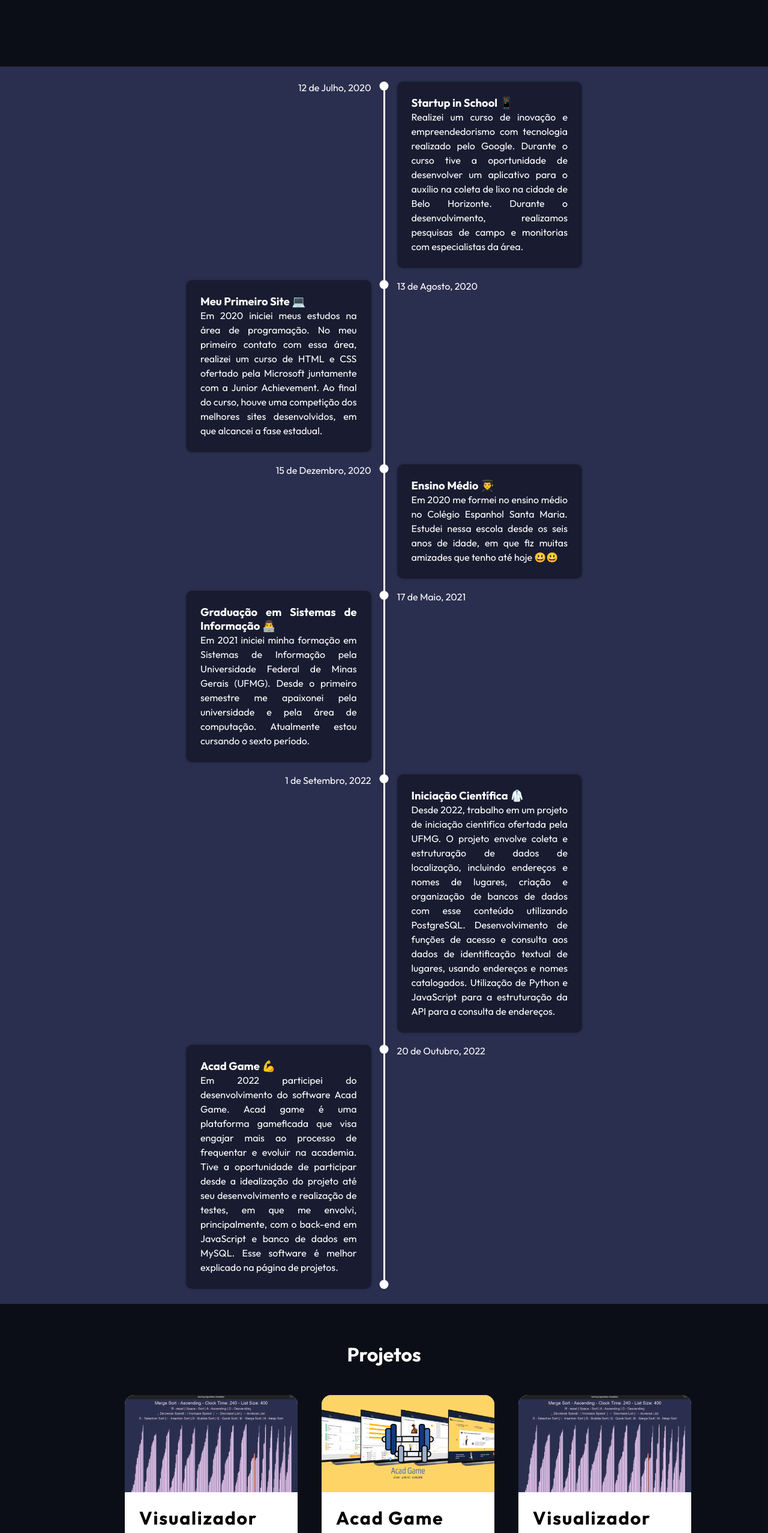
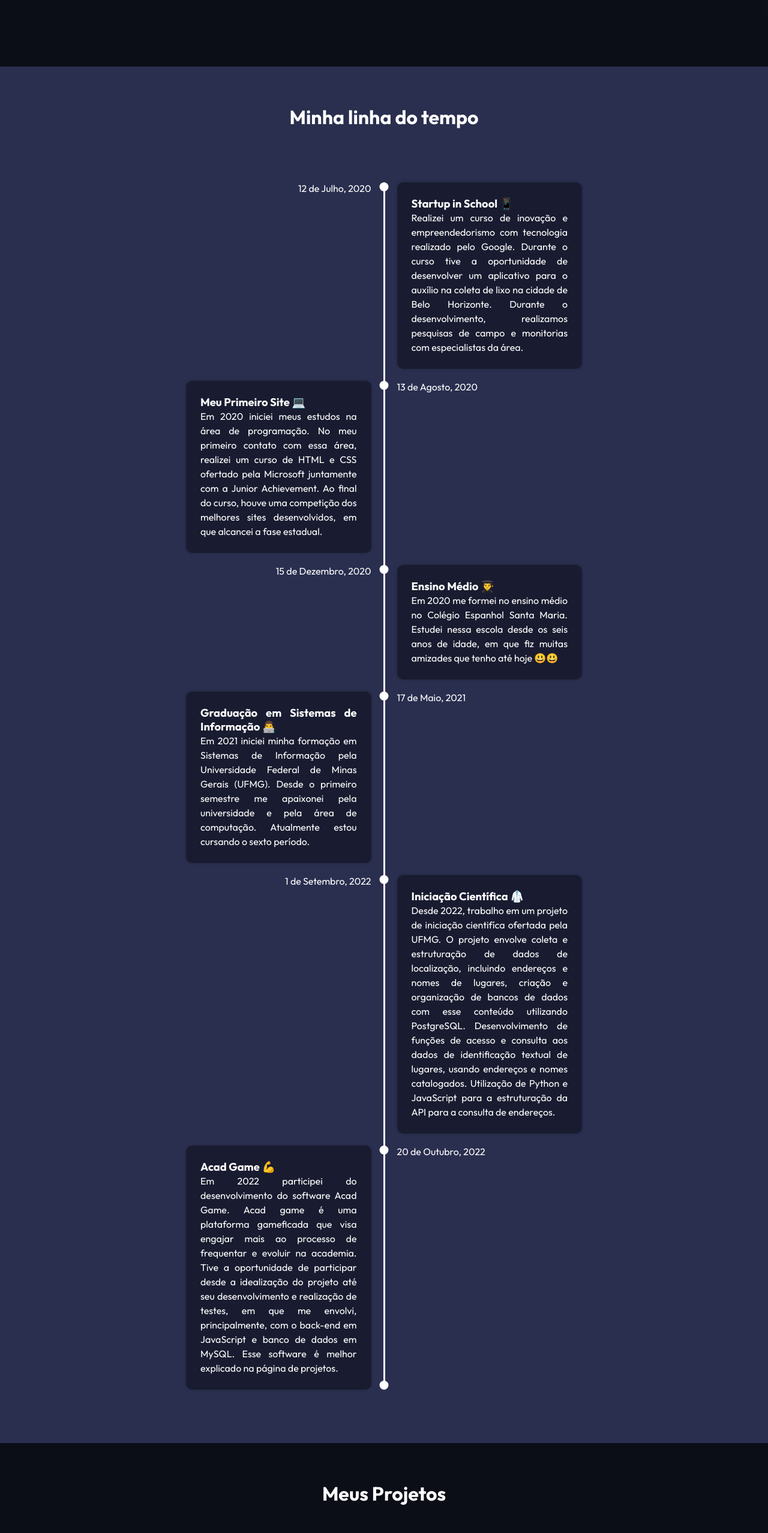
Before and after one commit to Chbmleao/Carlos-Portfolio, a React (Create React App) app: page / in a window 1280 px wide. Shown: the part 1489-4045 px from the top of the page at 60% size. Built offline with nearby package versions, Linux system fonts and the light colour scheme.

Commit message:
Add title to all portfolio sections

```diff
--- a/src/components/Form.js
+++ b/src/components/Form.js
@@ -51,6 +51,7 @@ class Form extends Component {
   render() {
     return (
       <div className="form" id="contact">
+        <h1>Envie uma mensagem para mim!</h1>
         <form ref={this.formRef} onSubmit={this.sendEmail}>
           <label>Seu nome</label>
           <input
--- a/src/components/FormStyles.css
+++ b/src/components/FormStyles.css
@@ -26,3 +26,8 @@
 .form textarea {
   margin-bottom: 1.8rem;
 }
+
+.form h1 {
+  text-align: center;
+  padding: 4rem 0 0 0;
+}
--- a/src/components/Timeline.js
+++ b/src/components/Timeline.js
@@ -5,6 +5,10 @@ import React from "react";
 const Timeline = () => {
   return (
     <div className="timeline" id="timeline">
+      <div className="timeline-head">
+        <h1>Minha linha do tempo</h1>
+      </div>
+      <div className="timeline-body">
         <div className="timeline-component">
           <div className="timeline-date timeline-date-right">
             12 de Julho, 2020
@@ -19,8 +23,8 @@ const Timeline = () => {
             Realizei um curso de inovação e empreendedorismo com tecnologia
             realizado pelo Google. Durante o curso tive a oportunidade de
             desenvolver um aplicativo para o auxílio na coleta de lixo na cidade
-          de Belo Horizonte. Durante o desenvolvimento, realizamos pesquisas de
-          campo e monitorias com especialistas da área.
+            de Belo Horizonte. Durante o desenvolvimento, realizamos pesquisas
+            de campo e monitorias com especialistas da área.
           </p>
         </div>
 
@@ -30,8 +34,8 @@ const Timeline = () => {
             Em 2020 iniciei meus estudos na área de programação. No meu primeiro
             contato com essa área, realizei um curso de HTML e CSS ofertado pela
             Microsoft juntamente com a Junior Achievement. Ao final do curso,
-          houve uma competição dos melhores sites desenvolvidos, em que alcancei
-          a fase estadual.
+            houve uma competição dos melhores sites desenvolvidos, em que
+            alcancei a fase estadual.
           </p>
         </div>
         <div className="timeline-middle">
@@ -66,16 +70,18 @@ const Timeline = () => {
           </h2>
           <p className="timeline-paragraph">
             Em 2021 iniciei minha formação em Sistemas de Informação pela
-          Universidade Federal de Minas Gerais (UFMG). Desde o primeiro semestre
-          me apaixonei pela universidade e pela área de computação. Atualmente
-          estou cursando o sexto período.
+            Universidade Federal de Minas Gerais (UFMG). Desde o primeiro
+            semestre me apaixonei pela universidade e pela área de computação.
+            Atualmente estou cursando o sexto período.
           </p>
         </div>
         <div className="timeline-middle">
           <div className="timeline-point"></div>
         </div>
         <div className="timeline-component">
-        <div className="timeline-date timeline-date-left">17 de Maio, 2021</div>
+          <div className="timeline-date timeline-date-left">
+            17 de Maio, 2021
+          </div>
         </div>
 
         <div className="timeline-component">
@@ -93,23 +99,23 @@ const Timeline = () => {
             pela UFMG. O projeto envolve coleta e estruturação de dados de
             localização, incluindo endereços e nomes de lugares, criação e
             organização de bancos de dados com esse conteúdo utilizando
-          PostgreSQL. Desenvolvimento de funções de acesso e consulta aos dados
-          de identificação textual de lugares, usando endereços e nomes
-          catalogados. Utilização de Python e JavaScript para a estruturação da
-          API para a consulta de endereços.
+            PostgreSQL. Desenvolvimento de funções de acesso e consulta aos
+            dados de identificação textual de lugares, usando endereços e nomes
+            catalogados. Utilização de Python e JavaScript para a estruturação
+            da API para a consulta de endereços.
           </p>
         </div>
 
         <div className="timeline-component timeline-component-bottom timeline-component-bg">
           <h2 className="timeline-title">Acad Game 💪</h2>
           <p className="timeline-paragraph">
-          Em 2022 participei do desenvolvimento do software Acad Game. Acad game
-          é uma plataforma gameficada que visa engajar mais ao processo de
-          frequentar e evoluir na academia. Tive a oportunidade de participar
-          desde a idealização do projeto até seu desenvolvimento e realização de
-          testes, em que me envolvi, principalmente, com o back-end em
-          JavaScript e banco de dados em MySQL. Esse software é melhor explicado
-          na página de projetos.
+            Em 2022 participei do desenvolvimento do software Acad Game. Acad
+            game é uma plataforma gameficada que visa engajar mais ao processo
+            de frequentar e evoluir na academia. Tive a oportunidade de
+            participar desde a idealização do projeto até seu desenvolvimento e
+            realização de testes, em que me envolvi, principalmente, com o
+            back-end em JavaScript e banco de dados em MySQL. Esse software é
+            melhor explicado na página de projetos.
           </p>
         </div>
         <div className="timeline-middle">
@@ -122,6 +128,7 @@ const Timeline = () => {
           </div>
         </div>
       </div>
+    </div>
   );
 };
 
--- a/src/components/TimelineStyles.css
+++ b/src/components/TimelineStyles.css
@@ -1,4 +1,9 @@
-.timeline {
+.timeline-head h1 {
+  text-align: center;
+  padding: 4rem 0;
+}
+
+.timeline-body {
   margin: 0 auto;
   max-width: 750px;
   padding: 25px;
@@ -6,6 +11,12 @@
   grid-template-columns: 1fr 3px 1fr;
   color: white;
   text-align: justify;
+  margin-bottom: 4rem;
+}
+
+.timeline-body h1 {
+  text-align: center;
+  padding: 4rem 0 0 0;
 }
 
 .timeline-component {
--- a/src/components/Work.js
+++ b/src/components/Work.js
@@ -7,7 +7,7 @@ import React from "react";
 const Work = () => {
   return (
     <div className="work-container" id="project">
-      <h1 className="project-heading">Projetos</h1>
+      <h1 className="project-heading">Meus Projetos</h1>
       <div className="project-container">
         {WorkCardData.map((val, ind) => {
           return (
```
Lines whose indentation alone changed are shown as unchanged.
